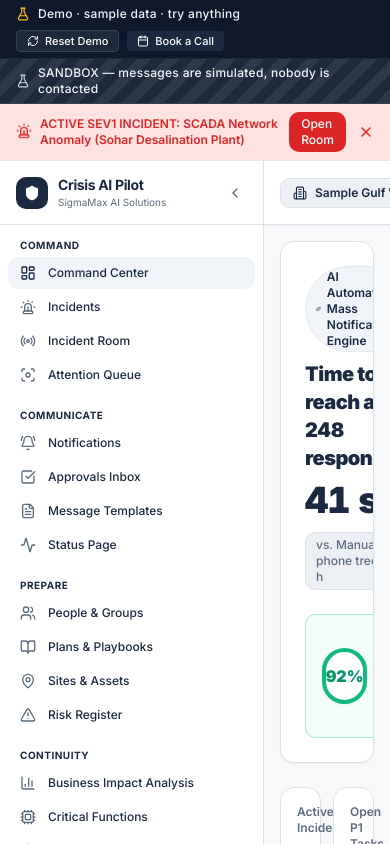
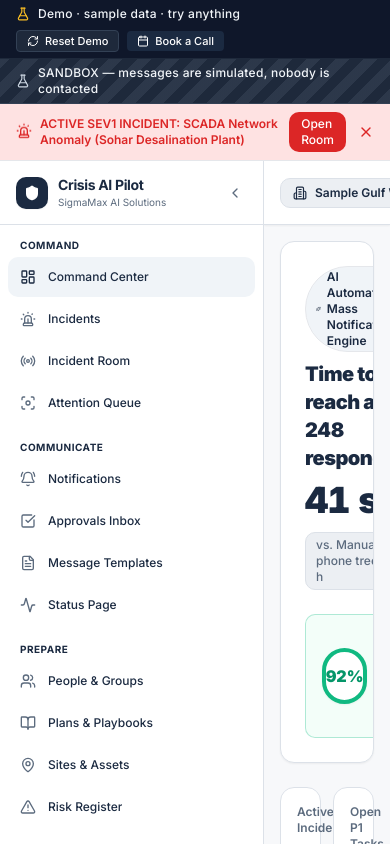
Before and after one commit to ahsanmassgazal-cmd/crisis-ai-pilot, a Next.js app: page /en/app in a window 390 px wide. Shown: the top 844 px of the page. Built offline with nearby package versions, Linux system fonts and the light colour scheme.

Commit message:
fix: responsive layout and mobile table scrolling (Group D)

```diff
--- a/components/layout/AppSidebar.tsx
+++ b/components/layout/AppSidebar.tsx
@@ -169,7 +169,7 @@ export const AppSidebar: React.FC = () => {
                   <li key={iIdx}>
                     <Link
                       href={item.href}
-                      className={`flex items-center gap-3 px-3 py-2 rounded-input transition-colors font-medium ${
+                      className={`flex items-center gap-3 px-3 py-2 min-h-[40px] sm:min-h-[36px] rounded-input transition-colors font-medium ${
                         isActive
                           ? "bg-brand-50 text-brand-600 dark:bg-brand-50/20 font-bold"
                           : "text-app-text hover:bg-app-surface-subtle"
```
